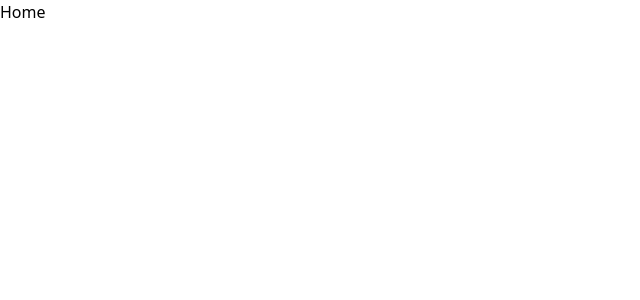
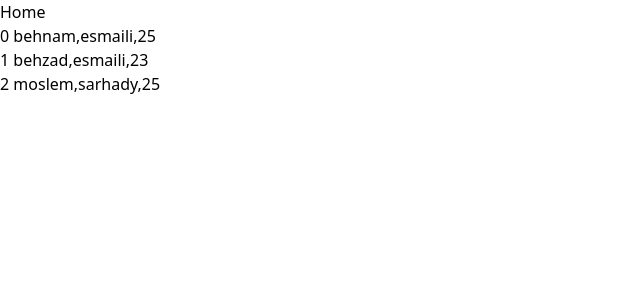
Before and after one commit to Behnamesmaili94/TestReact, a React (Create React App) app: page / in a window 1280 px wide. Shown: the top 300 px of the page, without its empty margins (0-640 px from the left). Built offline with nearby package versions, Linux system fonts and the light colour scheme.

Commit message:
succes for jsx refactor

```diff
--- a/src/App.js
+++ b/src/App.js
@@ -19,13 +19,12 @@ class App extends Component {
 
 
   render() {
-    const listPerson = ()=>{
-      return this.state.person
-    }
+    const {person} = this.state
+
     return (
       <div>
 
-        {<Home key={this.state.id} data={this.listPerson}/>}
+        {<Home key={this.state.id} data={person}/>}
       </div>
     )
   }
--- a/src/Component/Home.jsx
+++ b/src/Component/Home.jsx
@@ -1,8 +1,13 @@
 import {Component} from 'react';
 
-const Home = ({})=>{
+
+const Home = ({data})=>{
     return(
-        <h2>Home</h2>
+        <div>
+            <h2>Home</h2>
+            <p>{data.map(p=>{return <p>{p.id} {p.name},{p.family},{p.age}</p>})}</p>
+        </div>
+
     )
 }
 export default Home;
```
